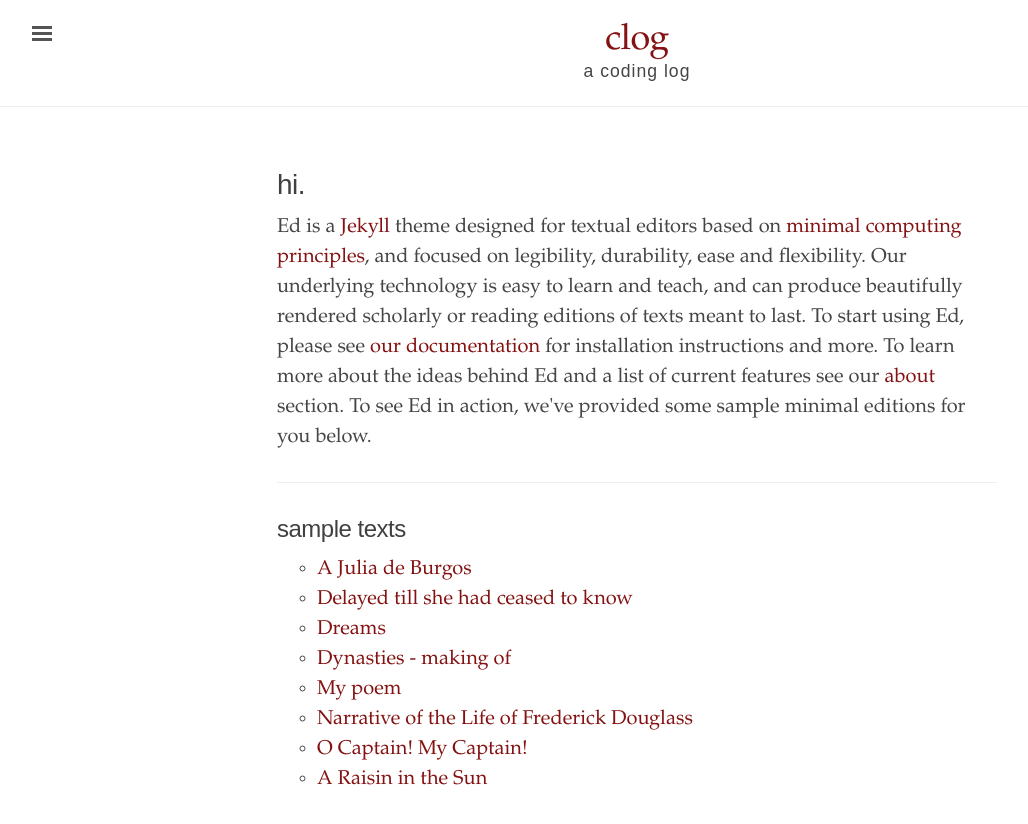
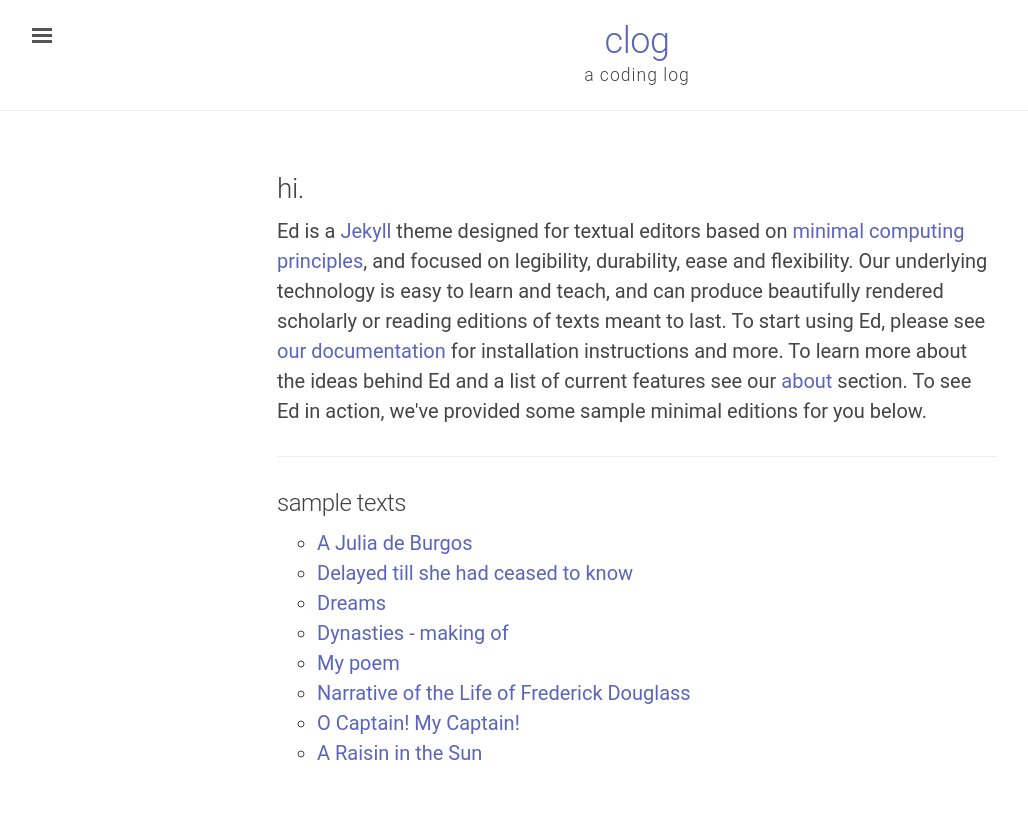
Before and after one commit to mbartelsm/mbartelsm.github.io, a Jekyll site: the page built from index.html, in a window 1280 px wide. Shown: the top 824 px of the page, without its empty margins (3-1031 px from the left). Built offline with Jekyll 4.4.1, drawn with Linux system fonts in a browser that asks for light colours.

Commit message:
stylesheet

```diff
--- a/assets/css/style.css
+++ b/assets/css/style.css
@@ -1,12 +1,10 @@
 /*
   Common Variables
-
   Feel free to change!
 */
 /* FONTS */
 /*
   COLOR.
-
   Make sure to leave color-scheme in config file empty for granular control
 */
 /* Ed: the minimal edition theme.
@@ -42,7 +40,7 @@ body {
 }
 
 html {
-  font-family: "Palatino Linotype", "Book Antiqua", Palatino, serif;
+  font-family: "Roboto", "Franklin Gothic Medium", Tahoma, sans-serif;
   font-size: 16px;
   line-height: 1.5;
 }
@@ -102,7 +100,7 @@ body {
 
 /* Links*/
 a, .text-title a {
-  color: #841212;
+  color: #5a65bb;
   text-decoration: none;
 }
 
@@ -114,7 +112,7 @@ a:focus {
 
 /* Headings*/
 h1, h2, h3, h4, h5, h6 {
-  font-family: sans-serif;
+  font-family: "Roboto", "Franklin Gothic Medium", Tahoma, sans-serif;
   margin-bottom: .5rem;
   font-weight: 300;
   color: #404040;
@@ -177,7 +175,7 @@ hr {
 /* Search Highlihting*/
 mark {
   color: white;
-  background-color: #841212;
+  background-color: #5a65bb;
 }
 
 /* Quotes*/
@@ -257,20 +255,20 @@ tbody tr:nth-child(odd) th {
 }
 
 .masthead-title a {
-  color: #841212;
+  color: #5a65bb;
 }
 
 .masthead-title small {
-  font-family: "Palatino Linotype", "Book Antiqua", Palatino, serif;
+  font-family: "Roboto", "Franklin Gothic Medium", Tahoma, sans-serif;
   font-size: .88rem;
   font-weight: 300;
   color: #454545;
   letter-spacing: .05rem;
-  font-family: sans-serif;
+  font-family: "Roboto", "Franklin Gothic Medium", Tahoma, sans-serif;
 }
 
 h3.masthead-title {
-  font-family: "Palatino Linotype", "Book Antiqua", Palatino, serif;
+  font-family: "Roboto", "Franklin Gothic Medium", Tahoma, sans-serif;
   font-size: 1.8rem;
   margin-top: 2px;
 }
@@ -346,7 +344,7 @@ h3.masthead-title {
 
 /* Sidebar content*/
 .sidebar {
-  background-color: #841212;
+  background-color: #5a65bb;
 }
 
 .sidebar a {
```
Also changed, not shown: assets/css/style.scss (+3 -5 lines), 1 other file.
